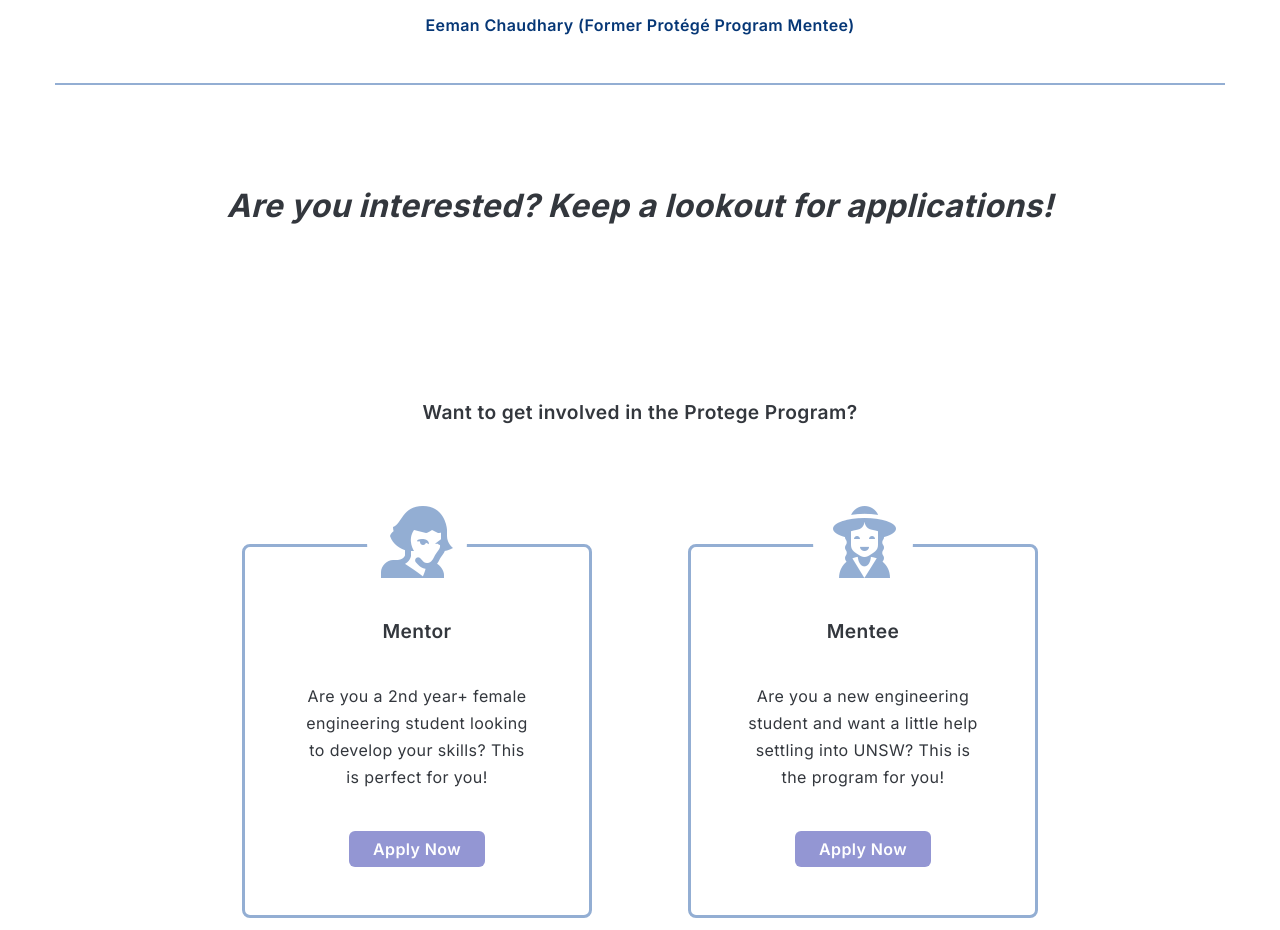
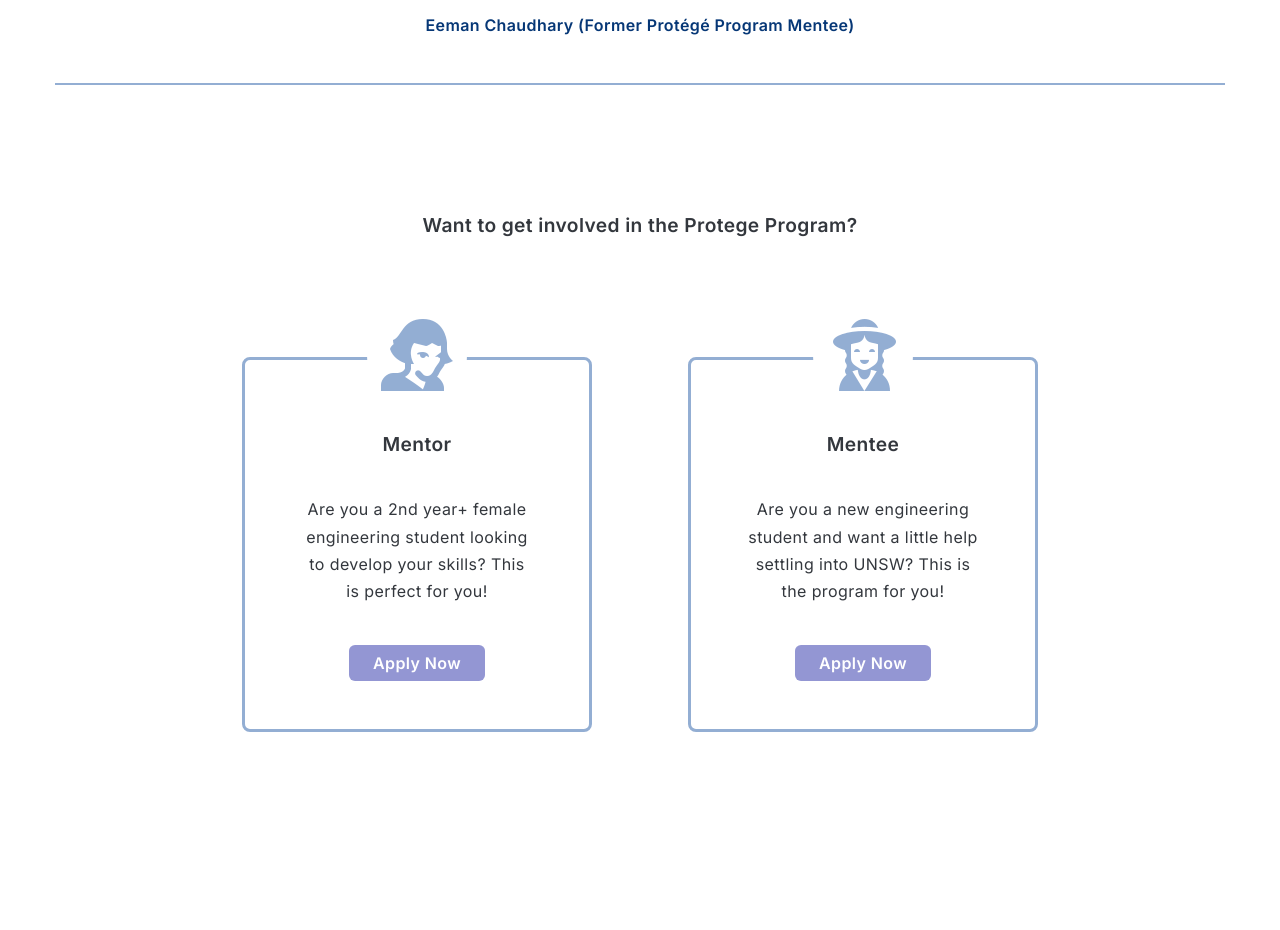
Before and after one commit to UNSW-WIESoc/website, a Next.js app: page /programs/protege-program in a window 1280 px wide. Shown: the part 2400-3330 px from the top of the page. Built offline with nearby package versions, Linux system fonts and the light colour scheme.

Commit message:
Deleted interested headline

```diff
--- a/app/(pages)/programs/protege-program/page.tsx
+++ b/app/(pages)/programs/protege-program/page.tsx
@@ -59,7 +59,6 @@ export default function ProtegeProgram() {
       </Box>
 
       <Testimonials data={protegeData} />
-      <Interested />
 
       <Box pt={10} pb={35}>
         <Typography level='subtitle-lg' pb={15}>
```
